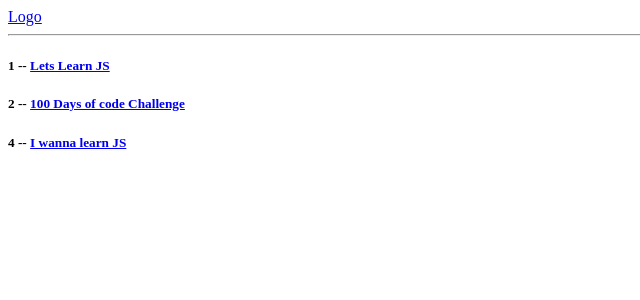
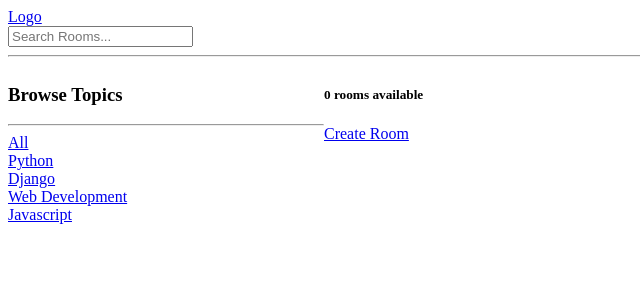
Before and after one commit to AhteshamUddowla/StudyBud, a Django app: a page that uses templates/navbar.html in a window 1280 px wide. Shown: the top 300 px of the page, without its empty margins (0-640 px from the left). Run offline with Django 4.2, Linux system fonts and the light colour scheme; data comes from the database, SQL or seed files in the repository; both versions use the stored data as it was after the commit.

Commit message:
2nd Commit

```diff
--- a/base/admin.py
+++ b/base/admin.py
@@ -1,5 +1,7 @@
 from django.contrib import admin
-from .models import Room
+from .models import Topic, Room, Message
 
 # Register your models here.
 admin.site.register(Room)
+admin.site.register(Topic)
+admin.site.register(Message)
--- a/base/models.py
+++ b/base/models.py
@@ -1,9 +1,17 @@
 from django.db import models
+from django.contrib.auth.models import User
 
 # Create your models here.
+class Topic(models.Model):
+    name = models.CharField(max_length=200)
+
+    def __str__(self):
+        return self.name
+
+
 class Room(models.Model):
-    # host =
-    # topic =
+    host = models.ForeignKey(User, on_delete=models.SET_NULL, null=True)
+    topic = models.ForeignKey(Topic, on_delete=models.SET_NULL, null=True)
     name = models.CharField(max_length=200)
     description = models.TextField(null=True, blank=True)
     # participants =
@@ -12,3 +20,17 @@ class Room(models.Model):
 
     def __str__(self):
         return self.name
+
+    class Meta:
+        ordering = ['-updated', '-created']
+
+
+class Message(models.Model):
+    user = models.ForeignKey(User, on_delete=models.CASCADE)
+    room = models.ForeignKey(Room, on_delete=models.CASCADE)
+    body = models.TextField()
+    updated = models.DateTimeField(auto_now=True)
+    created = models.DateTimeField(auto_now_add=True)
+
+    def __str__(self):
+        return self.body[0:50]
--- a/base/templates/base/home.html
+++ b/base/templates/base/home.html
@@ -3,16 +3,52 @@
 
 {% block content %}
 
-<div>
+<style>
+    .home-container{
+        display: grid;
+        grid-template-columns: 1fr 3fr;
+    }
+</style>
+
+<div class="home-container">
+
     <div>
-        {% for room in rooms %}
+        <h3>Browse Topics</h3>
+        <hr>
+        <div>
+            <a href="{% url 'home' %}">All</a>
+        </div>
+        {% for topic in topics %}
 
-        <div>
-            <h5>{{room.id}} -- <a href="{% url 'room' room.id %}">{{room.name}}</a></h5>
-        </div>
+            <div>
+                <a href="{% url 'home' %}?q={{topic.name}}">{{topic.name}}</a>
+            </div>
 
         {% endfor %}
     </div>
+
+    <div>
+
+        <h5>{{room_count}} rooms available</h5>
+
+        <a href="{% url 'create-room' %}">Create Room</a>
+
+        <div>
+            {% for room in rooms %}
+
+            <div>
+                <a href="{% url 'update-room' room.id %}">Edit</a>
+                <a href="{% url 'delete-room' room.id %}">Delete</a>
+                <span>@{{room.host.username}}</span>
+                <h5>{{room.id}} -- <a href="{% url 'room' room.id %}">{{room.name}}</a></h5>
+                <small>{{room.topic.name}}</small>
+                <hr>
+            </div>
+
+            {% endfor %}
+        </div>
+    </div>
+
 </div>
 
 {% endblock %}
--- a/base/templates/base/room.html
+++ b/base/templates/base/room.html
@@ -5,4 +5,8 @@
 
 <h1>{{room.id}} -- {{room.name}}</h1>
 
+<hr>
+
+<p>{{room.description}}</p>
+
 {% endblock %}
--- a/base/urls.py
+++ b/base/urls.py
@@ -4,4 +4,8 @@ from . import views
 urlpatterns = [
     path('', views.home, name='home'),
     path('room/<str:pk>/', views.room, name='room'),
+
+    path('create-room/', views.createRoom, name='create-room'),
+    path('update-room/<str:pk>/', views.updateRoom, name='update-room'),
+    path('delete-room/<str:pk>/', views.deleteRoom, name='delete-room'),
 ]
--- a/base/views.py
+++ b/base/views.py
@@ -1,11 +1,28 @@
-from django.shortcuts import render
-from .models import Room
+from django.shortcuts import render, redirect
+from django.db.models import Q
+from .models import Room, Topic
+from .forms import RoomForm
 
 # Create your views here.
 
 def home(request):
-    rooms = Room.objects.all()
-    context = {'rooms': rooms}
+    q = ''
+
+    if request.GET.get('q'):
+        q = request.GET.get('q')
+
+    # Inline version of previous 3 lines
+    # q = request.GET.get('q') if request.GET.get('q') != None else ''
+
+    rooms = Room.objects.filter(
+        Q(topic__name__icontains=q) |
+        Q(name__icontains=q) |
+        Q(description__icontains=q)
+    )
+
+    room_count = rooms.count()
+    topics = Topic.objects.all()
+    context = {'rooms': rooms, 'topics':topics, 'room_count':room_count}
     return render(request, 'base/home.html', context)
 
 def room(request,pk):
@@ -13,3 +30,38 @@ def room(request,pk):
 
     context = {'room':room}
     return render(request, 'base/room.html', context)
+
+def createRoom(request):
+    form = RoomForm()
+
+    if request.method == 'POST':
+        form = RoomForm(request.POST)
+        if form.is_valid():
+            form.save()
+            return redirect('home')
+
+
+    context = {'form':form}
+    return render(request, 'base/room_form.html', context)
+
+def updateRoom(request, pk):
+    room = Room.objects.get(id=pk)
+    form = RoomForm(instance=room)
+
+    if request.method == 'POST':
+        form = RoomForm(request.POST, instance=room)
+        if form.is_valid():
+            form.save()
+            return redirect('home')
+
+    context = {'form': form}
+    return render(request, 'base/room_form.html', context)
+
+def deleteRoom(request, pk):
+    room = Room.objects.get(id=pk)
+
+    if request.method == 'POST':
+        room.delete()
+        return redirect('home')
+
+    return render(request, 'base/delete.html', {'obj':room})
--- a/templates/navbar.html
+++ b/templates/navbar.html
@@ -2,4 +2,8 @@
     Logo
 </a>
 
+<form action="{% url 'home' %}">
+    <input type="text" name="q" placeholder="Search Rooms...">
+</form>
+
 <hr>
```
Also changed, not shown: base/forms.py (added, +7 -0 lines), base/templates/base/delete.html (added, +14 -0 lines), base/templates/base/room_form.html (added, +14 -0 lines), base/migrations/0002_topic_room_host_message_room_topic.py (added), db.sqlite3.
